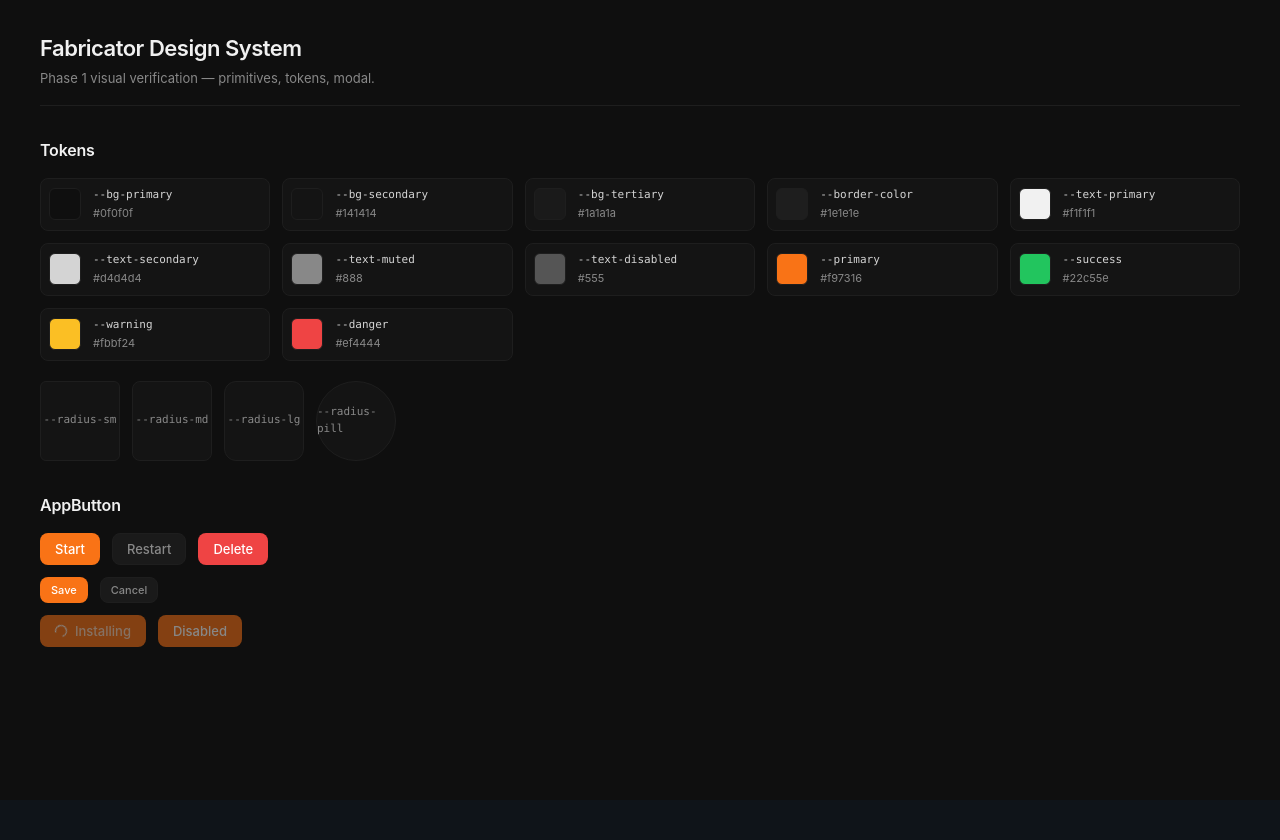
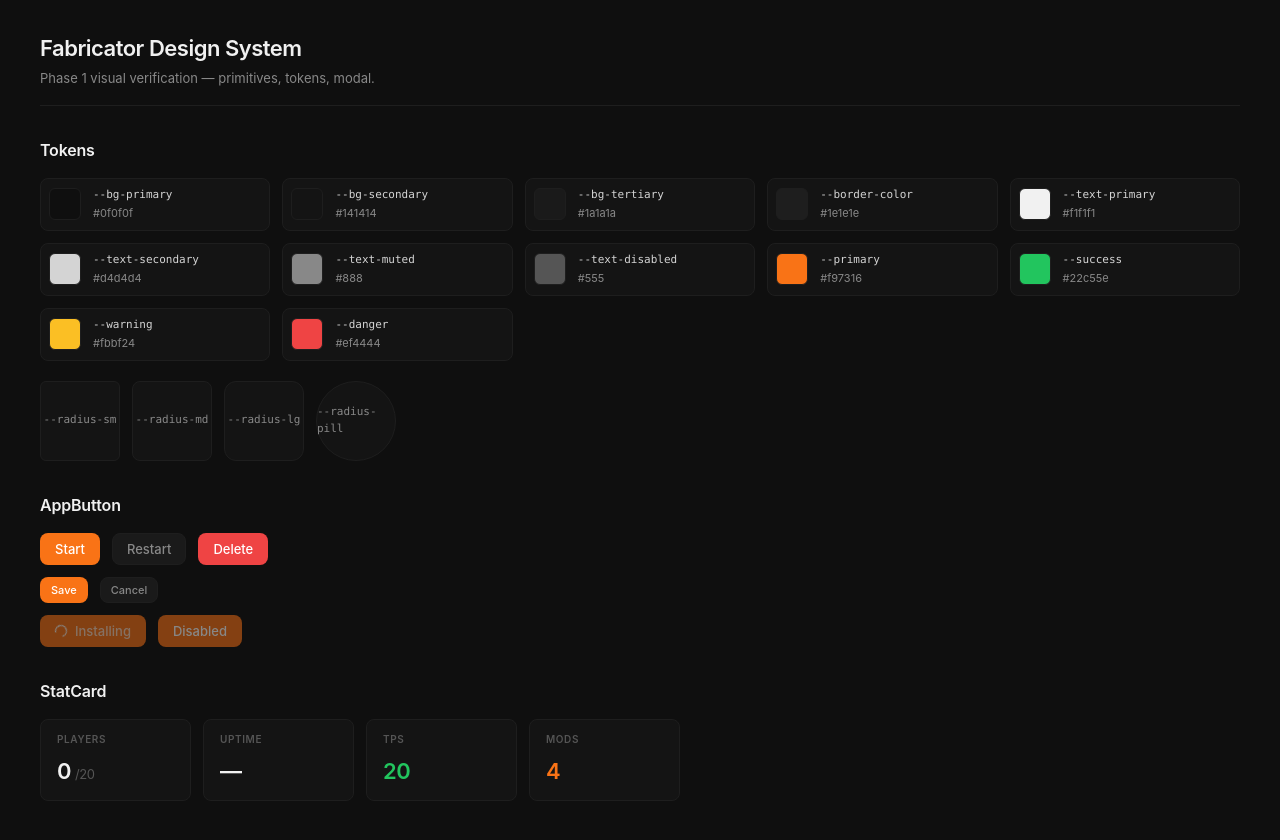
Before and after one commit to philderks/Fabricator, a Vue app in the folder frontend/: page /design-system in a window 1280 px wide. Shown: the top 840 px of the page. Before the commit the page ends 800 px from the top, so only its background shows below. Built offline with nearby package versions, Linux system fonts and the light colour scheme.

Commit message:
feat(frontend): refactor StatCard with denser layout, unit/accent props

```diff
--- a/frontend/src/components/ui/StatCard.vue
+++ b/frontend/src/components/ui/StatCard.vue
@@ -8,6 +8,15 @@ defineProps({
     type: [String, Number],
     required: true
   },
+  unit: {
+    type: String,
+    default: ''
+  },
+  accent: {
+    type: String,
+    default: 'default',
+    validator: (v) => ['default', 'success', 'primary', 'warning', 'danger'].includes(v)
+  },
   highlight: {
     type: Boolean,
     default: false
@@ -17,8 +26,11 @@ defineProps({
 
 <template>
   <div class="stat-card">
-    <div class="stat-label">{{ label }}</div>
-    <div class="stat-value" :class="{ highlight }">{{ value }}</div>
+    <div class="stat-card__label">{{ label }}</div>
+    <div class="stat-card__value" :class="[`stat-card__value--${highlight ? 'success' : accent}`]">
+      <span>{{ value }}</span>
+      <span v-if="unit" class="stat-card__unit">{{ unit }}</span>
+    </div>
   </div>
 </template>
 
@@ -26,24 +38,37 @@ defineProps({
 .stat-card {
   background: var(--bg-secondary);
   border: 1px solid var(--border-color);
-  border-radius: 12px;
-  padding: 1.5rem;
+  border-radius: var(--radius-md);
+  padding: var(--space-3) var(--space-4);
 }
 
-.stat-label {
-  color: var(--text-muted);
-  font-size: 0.875rem;
-  font-weight: 500;
-  margin-bottom: 0.5rem;
+.stat-card__label {
+  font-size: 10px;
+  font-weight: 600;
+  color: var(--text-disabled);
+  text-transform: uppercase;
+  letter-spacing: 0.06em;
+  margin-bottom: var(--space-2);
 }
 
-.stat-value {
-  font-size: 2.25rem;
-  font-weight: 700;
+.stat-card__value {
+  font-size: 22px;
+  font-weight: 600;
   color: var(--text-primary);
+  letter-spacing: -0.5px;
+  display: flex;
+  align-items: baseline;
+  gap: 4px;
 }
 
-.stat-value.highlight {
-  color: var(--success);
+.stat-card__value--success { color: var(--success); }
+.stat-card__value--primary { color: var(--primary); }
+.stat-card__value--warning { color: var(--warning); }
+.stat-card__value--danger  { color: var(--danger); }
+
+.stat-card__unit {
+  font-size: 13px;
+  color: var(--text-disabled);
+  font-weight: 400;
 }
 </style>
--- a/frontend/src/views/DesignSystem.vue
+++ b/frontend/src/views/DesignSystem.vue
@@ -1,5 +1,6 @@
 <script setup>
 import AppButton from '../components/ui/AppButton.vue'
+import StatCard from '../components/ui/StatCard.vue'
 
 const colorTokens = [
   { name: '--bg-primary', value: '#0f0f0f' },
@@ -61,6 +62,15 @@ const radiusTokens = [
       <div class="ds-row">
         <AppButton variant="primary" loading>Installing</AppButton>
         <AppButton variant="primary" disabled>Disabled</AppButton>
+      </div>
+    </section>
+    <section class="ds-section">
+      <h2 class="ds-section-title">StatCard</h2>
+      <div class="ds-grid-4">
+        <StatCard label="Players" value="0" unit="/20" />
+        <StatCard label="Uptime" value="—" />
+        <StatCard label="TPS" value="20" accent="success" />
+        <StatCard label="Mods" value="4" accent="primary" />
       </div>
     </section>
     <!-- Sections added by later tasks -->
@@ -177,4 +187,11 @@ const radiusTokens = [
   align-items: center;
   margin-bottom: var(--space-3);
 }
+
+.ds-grid-4 {
+  display: grid;
+  grid-template-columns: repeat(4, 1fr);
+  gap: var(--space-3);
+  max-width: 640px;
+}
 </style>
```
